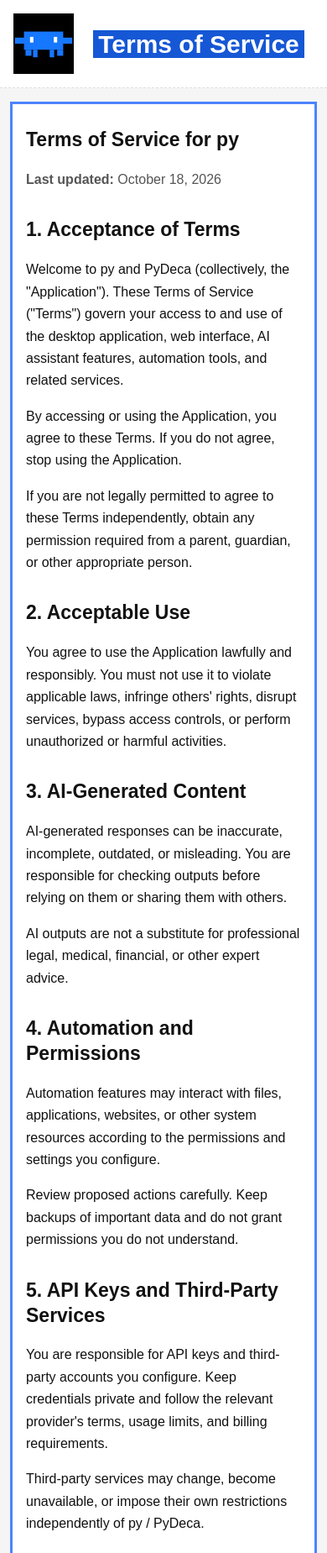
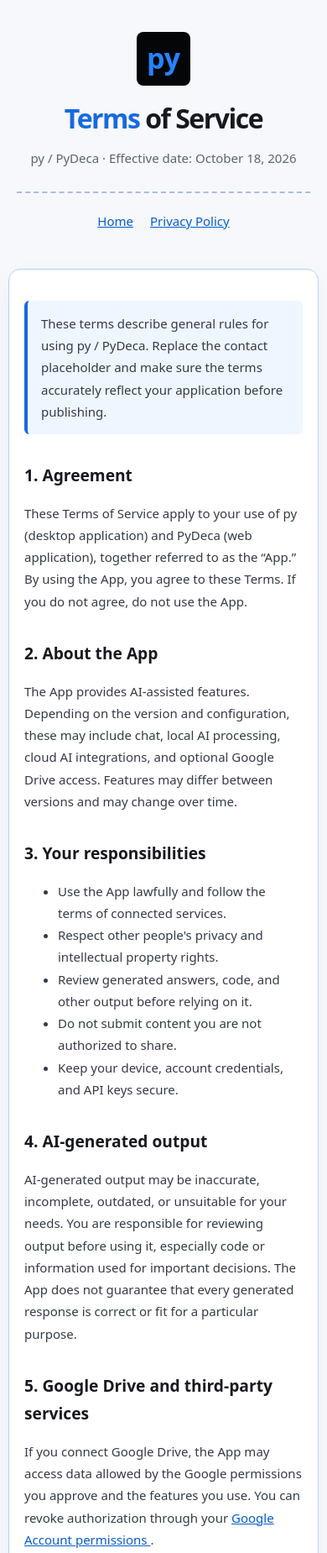
Before and after one commit to panditpratyush95-alt/PY_ts, a plain HTML site: page index.html in a window 390 px wide. Shown: the top 1849 px of the page at 84% size. Drawn offline with Linux system fonts and the light colour scheme.

Commit message:
Update index.html

```diff
--- a/index.html
+++ b/index.html
@@ -8,291 +8,258 @@
   <title>Terms of Service | py</title>
 
   <style>
-        * {
-            box-sizing: border-box;
+    :root {
+      --blue: #1769e0;
+      --ink: #17191f;
+      --muted: #5b6472;
+      --background: #f6f8fc;
+      --border: #b7d0f6;
     }
+
+    * { box-sizing: border-box; }
 
     body {
       margin: 0;
-            background: #f5f5f5;
-            color: #111;
-            font-family: Arial, Helvetica, sans-serif;
-            line-height: 1.65;
+      background: var(--background);
+      color: var(--ink);
+      font: 16px/1.75 system-ui, -apple-system, "Segoe UI", sans-serif;
     }
 
-        .header {
-            display: grid;
-            grid-template-columns: 160px 1fr;
-            align-items: center;
-            gap: 24px;
-            padding: 28px 36px;
-            background: white;
-            border-bottom: 1px dashed #ddd;
+    header {
+      padding: 38px 20px 20px;
+      text-align: center;
     }
 
     .logo {
-            width: 160px;
-            height: 160px;
-            background: black;
+      width: 64px;
+      height: 64px;
+      margin: 0 auto 20px;
+      display: grid;
+      place-items: center;
+      background: #050608;
+      border-radius: 8px;
     }
 
-        .logo svg {
-            display: block;
-            width: 100%;
-            height: 100%;
-        }
-
-        .heading {
-            text-align: center;
+    .logo span {
+      color: #2583ff;
+      font-size: 34px;
+      font-weight: 800;
     }
 
     h1 {
-            display: inline;
-            background: #1557d5;
-            color: white;
-            font-size: clamp(30px, 5vw, 68px);
-            line-height: 1.3;
-            padding: 0 6px;
+      margin: 0;
+      font-size: clamp(2rem, 5vw, 3.2rem);
+      line-height: 1.2;
+      letter-spacing: -1.5px;
+    }
+
+    h1 span { color: var(--blue); }
+    .subtitle { color: var(--muted); }
+
+    .rule {
+      max-width: 900px;
+      margin: 26px auto 0;
+      border: 0;
+      border-top: 2px dashed #a9bddb;
+    }
+
+    nav {
+      display: flex;
+      justify-content: center;
+      flex-wrap: wrap;
+      gap: 20px;
+      margin-top: 20px;
+    }
+
+    a {
+      color: #075dcc;
+      overflow-wrap: anywhere;
     }
 
     main {
-            max-width: 1200px;
-            margin: 32px auto;
-            padding: 35px;
+      width: min(900px, calc(100% - 32px));
+      margin: 24px auto 50px;
+      padding: clamp(22px, 5vw, 46px);
       background: white;
-            border: 3px solid #4c83ff;
+      border: 1px solid var(--border);
+      border-radius: 14px;
+      box-shadow: 0 12px 36px #10264a0a;
     }
 
     h2 {
-            font-size: clamp(23px, 3vw, 34px);
-            line-height: 1.3;
-            margin-top: 32px;
+      margin: 32px 0 8px;
+      font-size: 1.2rem;
     }
 
-        main h2:first-child {
-            margin-top: 8px;
-        }
+    h2:first-child { margin-top: 0; }
+    li, p { color: #343b47; }
 
-        p, li {
-            font-size: 18px;
-        }
-
-        .updated {
-            color: #555;
-        }
-
-        a {
-            color: #1557c8;
+    .notice {
+      padding: 14px 16px;
+      border-left: 4px solid var(--blue);
+      background: #f0f6ff;
+      border-radius: 6px;
     }
 
     footer {
+      padding: 0 16px 30px;
       text-align: center;
-            padding: 24px;
-            color: #555;
+      color: var(--muted);
+      font-size: .9rem;
     }
 
     @media (max-width: 600px) {
-            .header {
-                grid-template-columns: 72px 1fr;
-                gap: 12px;
-                padding: 16px;
-            }
-
-            .logo {
-                width: 72px;
-                height: 72px;
-            }
-
+      body { font-size: 15px; }
       main {
-                margin: 16px 12px;
-                padding: 20px 16px;
-            }
-
-            p, li {
-                font-size: 16px;
+        width: calc(100% - 20px);
+        padding: 22px 18px;
       }
     }
   </style>
 </head>
 
 <body>
-
-<header class="header">
-    <div class="logo">
-        <svg viewBox="0 0 160 160" xmlns="http://www.w3.org/2000/svg"
-             role="img" aria-label="py pixel logo">
-            <rect width="160" height="160" fill="black"/>
-            <g fill="#1677ff">
-                <rect x="28" y="48" width="104" height="48"/>
-                <rect x="4" y="64" width="152" height="16"/>
-                <rect x="32" y="96" width="16" height="16"/>
-                <rect x="52" y="96" width="12" height="20"/>
-                <rect x="96" y="96" width="12" height="20"/>
-                <rect x="116" y="96" width="16" height="16"/>
-            </g>
-            <g fill="white">
-                <rect x="44" y="62" width="9" height="15"/>
-                <rect x="107" y="62" width="9" height="15"/>
-            </g>
-        </svg>
+  <header>
+    <div class="logo" aria-label="py logo">
+      <span>py</span>
     </div>
 
-    <div class="heading">
-        <h1>Terms of Service</h1>
-    </div>
+    <h1><span>Terms</span> of Service</h1>
+    <p class="subtitle">py / PyDeca · Effective date: October 18, 2026</p>
+
+    <hr class="rule">
+
+    <nav>
+      <a href="./index.html">Home</a>
+      <a href="./privacy-policy.html">Privacy Policy</a>
+    </nav>
   </header>
 
   <main>
-    <h2>Terms of Service for py</h2>
-
-    <p class="updated">
-        <strong>Last updated:</strong> October 18, 2026
+    <p class="notice">
+      These terms describe general rules for using py / PyDeca. Replace
+      the contact placeholder and make sure the terms accurately reflect
+      your application before publishing.
     </p>
 
-    <h2>1. Acceptance of Terms</h2>
+    <h2>1. Agreement</h2>
     <p>
-        Welcome to py and PyDeca (collectively, the "Application").
-        These Terms of Service ("Terms") govern your access to and use of
-        the desktop application, web interface, AI assistant features,
-        automation tools, and related services.
+      These Terms of Service apply to your use of py (desktop application)
+      and PyDeca (web application), together referred to as the “App.”
+      By using the App, you agree to these Terms. If you do not agree,
+      do not use the App.
+    </p>
+
+    <h2>2. About the App</h2>
+    <p>
+      The App provides AI-assisted features. Depending on the version and
+      configuration, these may include chat, local AI processing, cloud AI
+      integrations, and optional Google Drive access. Features may differ
+      between versions and may change over time.
+    </p>
+
+    <h2>3. Your responsibilities</h2>
+    <ul>
+      <li>Use the App lawfully and follow the terms of connected services.</li>
+      <li>Respect other people's privacy and intellectual property rights.</li>
+      <li>Review generated answers, code, and other output before relying on it.</li>
+      <li>Do not submit content you are not authorized to share.</li>
+      <li>Keep your device, account credentials, and API keys secure.</li>
+    </ul>
+
+    <h2>4. AI-generated output</h2>
+    <p>
+      AI-generated output may be inaccurate, incomplete, outdated, or
+      unsuitable for your needs. You are responsible for reviewing output
+      before using it, especially code or information used for important
+      decisions. The App does not guarantee that every generated response
+      is correct or fit for a particular purpose.
+    </p>
+
+    <h2>5. Google Drive and third-party services</h2>
+    <p>
+      If you connect Google Drive, the App may access data allowed by the
+      Google permissions you approve and the features you use. You can
+      revoke authorization through your
+      <a href="https://myaccount.google.com/permissions"
+         target="_blank" rel="noopener noreferrer">
+        Google Account permissions
+      </a>.
     </p>
     <p>
-        By accessing or using the Application, you agree to these Terms.
-        If you do not agree, stop using the Application.
-    </p>
-    <p>
-        If you are not legally permitted to agree to these Terms independently,
-        obtain any permission required from a parent, guardian, or other
-        appropriate person.
+      When you use a cloud AI feature, prompts and content you include may
+      be sent to the selected provider. Google and AI providers have their
+      own terms and policies. Review the
+      <a href="./privacy-policy.html">Privacy Policy</a>
+      before submitting confidential content.
     </p>
 
-    <h2>2. Acceptable Use</h2>
+    <h2>6. API keys and costs</h2>
     <p>
-        You agree to use the Application lawfully and responsibly. You must
-        not use it to violate applicable laws, infringe others' rights,
-        disrupt services, bypass access controls, or perform unauthorized
-        or harmful activities.
+      If you provide your own API key, you are responsible for protecting
+      it and for any usage, charges, quotas, or restrictions associated
+      with the relevant provider account. Do not publish API keys in
+      public repositories or share them with others. Third-party services
+      may charge fees or impose usage limits.
     </p>
 
-    <h2>3. AI-Generated Content</h2>
+    <h2>7. Availability and changes</h2>
     <p>
-        AI-generated responses can be inaccurate, incomplete, outdated,
-        or misleading. You are responsible for checking outputs before
-        relying on them or sharing them with others.
-    </p>
-    <p>
-        AI outputs are not a substitute for professional legal, medical,
-        financial, or other expert advice.
+      The App is provided on an “as available” basis. Features may be
+      changed, suspended, or discontinued. Interruptions may occur due to
+      network, device, provider, or maintenance issues. No particular
+      uptime or response time is guaranteed.
     </p>
 
-    <h2>4. Automation and Permissions</h2>
+    <h2>8. Intellectual property and user content</h2>
     <p>
-        Automation features may interact with files, applications, websites,
-        or other system resources according to the permissions and settings
-        you configure.
-    </p>
-    <p>
-        Review proposed actions carefully. Keep backups of important data
-        and do not grant permissions you do not understand.
+      You remain responsible for content you submit and for ensuring you
+      have the necessary rights to use it. You are responsible for
+      deciding whether generated output is suitable for your intended use,
+      subject to applicable law and third-party terms.
     </p>
 
-    <h2>5. API Keys and Third-Party Services</h2>
+    <h2>9. Disclaimer</h2>
     <p>
-        You are responsible for API keys and third-party accounts you configure.
-        Keep credentials private and follow the relevant provider's terms,
-        usage limits, and billing requirements.
-    </p>
-    <p>
-        Third-party services may change, become unavailable, or impose their
-        own restrictions independently of py / PyDeca.
+      To the extent permitted by applicable law, the App is provided
+      without warranties of any kind, express or implied. The developer
+      does not guarantee that the App will be error-free, uninterrupted,
+      or suitable for every purpose.
     </p>
 
-    <h2>6. User Content</h2>
+    <h2>10. Limitation of liability</h2>
     <p>
-        You retain rights you already have in content you submit. You are
-        responsible for ensuring that you have the necessary rights and
-        permissions to submit, upload, or process that content.
+      To the extent permitted by applicable law, the developer is not
+      responsible for indirect, incidental, special, or consequential
+      losses arising from use of the App or third-party services. Nothing
+      in these Terms excludes liability that cannot legally be excluded.
     </p>
 
-    <h2>7. Intellectual Property</h2>
+    <h2>11. Privacy</h2>
     <p>
-        The Application's name, design, code, and other materials may be
-        protected by intellectual-property laws. Do not misrepresent ownership
-        or redistribute protected materials unless authorized by the applicable
-        licence or law.
+      Your use of the App is also governed by the
+      <a href="./privacy-policy.html">Privacy Policy</a>, which explains
+      Google Drive access, cloud AI processing, and the intended local
+      storage of chat history.
     </p>
 
-    <h2>8. Availability and Updates</h2>
+    <h2>12. Updates to these Terms</h2>
     <p>
-        Features may be updated, changed, suspended, or discontinued.
-        We do not guarantee uninterrupted service, compatibility with every
-        device, or permanent availability of every feature.
+      These Terms may be updated as the App changes. The effective date
+      at the top indicates the latest revision. Material changes should
+      be reflected in the published terms.
     </p>
 
-    <h2>9. Disclaimer of Warranties</h2>
+    <h2>13. Contact</h2>
     <p>
-        To the extent permitted by applicable law, the Application is provided
-        "as is" and "as available", without warranties of any kind.
-        Nothing in these Terms removes a right or protection that cannot
-        legally be excluded.
-    </p>
-
-    <h2>10. Limitation of Liability</h2>
-    <p>
-        To the extent permitted by applicable law, the project maintainer
-        is not responsible for indirect or consequential losses arising
-        from the use of the Application. This provision does not limit
-        liability where such a limitation is prohibited by law.
-    </p>
-
-    <h2>11. Suspension and Termination</h2>
-    <p>
-        You may stop using the Application at any time. Hosted or connected
-        features may be restricted when necessary for security, compliance,
-        or service discontinuation.
-    </p>
-
-    <h2>12. Privacy Policy</h2>
-    <p>
-        Your use of the Application is also subject to our
-        <a href="privacy-policy.html">Public Privacy Policy</a>.
-        Please review it to understand how information may be handled.
-    </p>
-
-    <h2>13. Changes to These Terms</h2>
-    <p>
-        These Terms may be updated as the Application evolves. The date above
-        should be updated when appropriate. Continued use after a change
-        indicates acceptance of the revised Terms to the extent permitted
-        by applicable law.
-    </p>
-
-    <h2>14. Governing Law</h2>
-    <p>
-        These Terms are subject to applicable laws. Any specific governing-law
-        or dispute-resolution provisions should be reviewed and completed
-        to reflect the project maintainer's circumstances and legal requirements.
-    </p>
-
-    <h2>15. Contact</h2>
-    <p>
-        For questions about these Terms, contact the project maintainer
-        through the contact method published on the official py / PyDeca
-        website or repository.
-    </p>
-
-    <p>
-        <em>
-            This document is a general template, not legal advice.
-            Review it for accuracy and applicable legal requirements
-            before publication.
-        </em>
+      Questions about these Terms:
+      <strong>[YOUR CONTACT EMAIL]</strong>
     </p>
   </main>
 
   <footer>
-    &copy; 2026 py / PyDeca — Terms of Service
+    © 2026 py / PyDeca ·
+    <a href="./privacy-policy.html">Privacy Policy</a>
   </footer>
-
 </body>
 </html>
```
Lines whose indentation alone changed are shown as unchanged.
